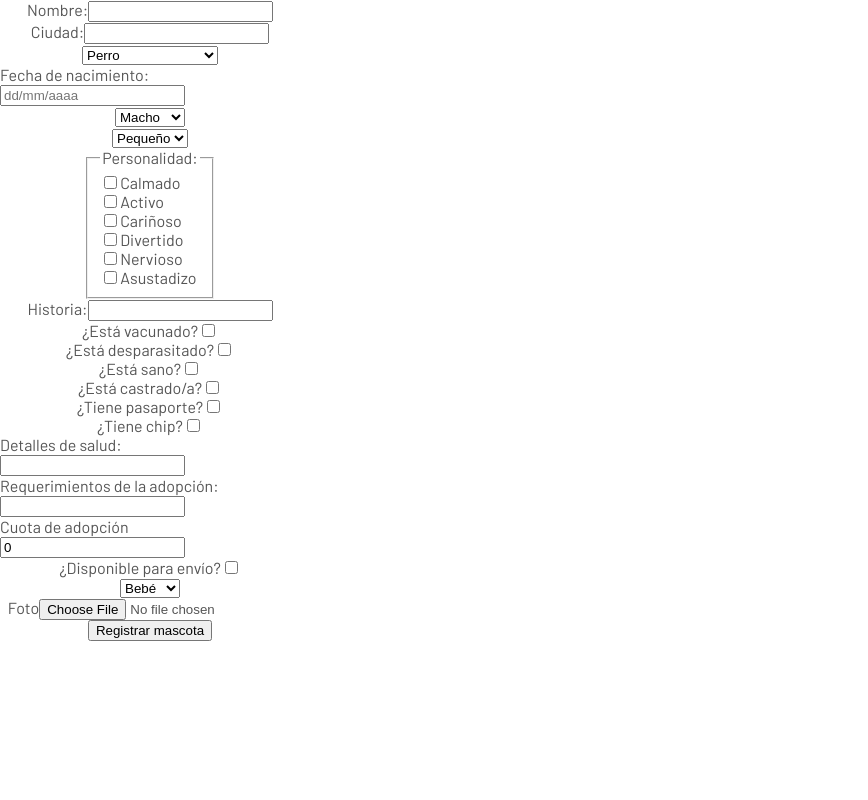
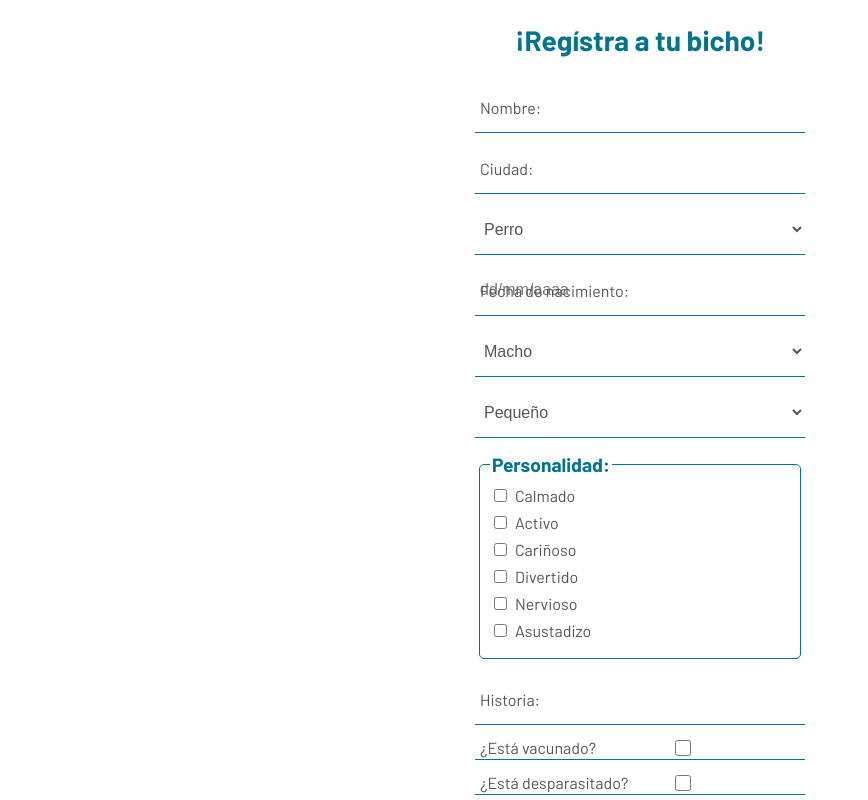
Before and after one commit to jesusp1490/Protectora-FrontEnd, a React (Create React App) app: page /register-pet in a window 1280 px wide. Shown: the top 800 px of the page, without its empty margins (0-868 px from the left). Built offline with nearby package versions, Linux system fonts and the light colour scheme.

Commit message:
Register Pet styles

```diff
--- a/src/Pages/RegisterPet/RegisterPet.jsx
+++ b/src/Pages/RegisterPet/RegisterPet.jsx
@@ -1,6 +1,7 @@
 import React, { useState, useEffect } from "react";
 import axios from "axios";
 import { useNavigate } from "react-router-dom";
+import './_RegisterPet.scss';
 
 const RegisterPet = () => {
   const [name, setName] = useState("");
@@ -90,9 +91,13 @@ const RegisterPet = () => {
   };
 
   return (
+    <div className="registerPet-container">
+
+      <h2>¡Regístra a tu bicho!</h2>
       <form onSubmit={handleRegisterPet}>
-      <div className="RegisterPet_inputbox">
-        <label htmlFor="name" className="RegisterPet_form-label">
+
+        <div className="inputbox">
+          <label htmlFor="name" className="form-label">
             Nombre:
           </label>
           <input
@@ -101,12 +106,12 @@ const RegisterPet = () => {
             value={name}
             onChange={(e) => setName(e.target.value)}
             required
-          className="RegisterPet_form-field"
+            className="form-field"
           />
         </div>
 
-      <div className="RegisterPet_inputbox">
-        <label htmlFor="" className="RegisterPet_form-label">
+        <div className="inputbox">
+          <label htmlFor="" className="form-label">
             Ciudad:
           </label>
           <input
@@ -115,17 +120,17 @@ const RegisterPet = () => {
             value={city}
             onChange={(e) => setCity(e.target.value)}
             required
-          className="RegisterPet_form-field"
+            className="form-field"
           />
         </div>
 
-      <div className="RegisterPet_inputbox">
+        <div className="inputbox">
           <select
             name="species"
             value={species}
             onChange={(e) => setSpecies(e.target.value)}
             required
-          className="RegisterPet_form-field"
+            className="form-field"
           >
             <option value="Dog">Perro</option>
             <option value="Cat">Gato</option>
@@ -140,8 +145,8 @@ const RegisterPet = () => {
           </select>
         </div>
 
-      <div className="RegisterPet_inputbox">
-        <label htmlFor="" className="RegisterPet_form-label">
+        <div className="inputbox">
+          <label htmlFor="" className="form-label">
             Fecha de nacimiento:
           </label>
           <input
@@ -150,31 +155,31 @@ const RegisterPet = () => {
             value={birthday}
             onChange={(e) => setBirthday(e.target.value)}
             required
-          className="RegisterPet_form-field"
+            className="form-field"
             placeholder="dd/mm/aaaa"
           />
         </div>
 
-      <div className="RegisterPet_inputbox">
+        <div className="inputbox">
           <select
             name="sex"
             value={sex}
             onChange={(e) => setSex(e.target.value)}
             required
-          className="RegisterPet_form-field"
+            className="form-field"
           >
             <option value="male">Macho</option>
             <option value="female">Hembra</option>
           </select>
         </div>
 
-      <div className="RegisterPet_inputbox">
+        <div className="inputbox">
           <select
             name="size"
             value={size}
             onChange={(e) => setSize(e.target.value)}
             required
-          className="RegisterPet_form-field"
+            className="form-field"
           >
             <option value="small">Pequeño</option>
             <option value="medium">Mediano</option>
@@ -182,7 +187,7 @@ const RegisterPet = () => {
           </select>
         </div>
 
-      <div className="RegisterPet_inputbox">
+        <div className="inputbox-checkbox">
           <fieldset>
             <legend>Personalidad:</legend>
 
@@ -243,8 +248,8 @@ const RegisterPet = () => {
           </fieldset>
         </div>
 
-      <div className="RegisterPet_inputbox">
-        <label htmlFor="" className="RegisterPet_form-label">
+        <div className="inputbox">
+          <label htmlFor="" className="form-label">
             Historia:
           </label>
           <input
@@ -253,12 +258,12 @@ const RegisterPet = () => {
             value={history}
             onChange={(e) => setHistory(e.target.value)}
             required
-          className="RegisterPet_form-field"
+            className="form-field"
           />
         </div>
 
-      <div className="RegisterPet_inputbox">
-        <label htmlFor="" className="RegisterPet_form-label">
+        <div className="inputbox">
+          <label htmlFor="" className="form-label">
             ¿Está vacunado?
           </label>
           <input
@@ -266,12 +271,12 @@ const RegisterPet = () => {
             name="vaccinated"
             value={true}
             onChange={(e) => setVaccinated(e.target.checked)}
-          className="RegisterPet_form-field"
+            className="form-field"
           />
         </div>
 
-      <div className="RegisterPet_inputbox">
-        <label htmlFor="" className="RegisterPet_form-label">
+        <div className="inputbox">
+          <label htmlFor="" className="form-label">
             ¿Está desparasitado?
           </label>
           <input
@@ -279,12 +284,12 @@ const RegisterPet = () => {
             name="deparasitized"
             value={true}
             onChange={(e) => setDeparasitized(e.target.checked)}
-          className="RegisterPet_form-field"
+            className="form-field"
           />
         </div>
 
-      <div className="RegisterPet_inputbox">
-        <label htmlFor="" className="RegisterPet_form-label">
+        <div className="inputbox">
+          <label htmlFor="" className="form-label">
             ¿Está sano?
           </label>
           <input
@@ -292,12 +297,12 @@ const RegisterPet = () => {
             name="healthy"
             value={true}
             onChange={(e) => setHealthy(e.target.checked)}
-          className="RegisterPet_form-field"
+            className="form-field"
           />
         </div>
 
-      <div className="RegisterPet_inputbox">
-        <label htmlFor="" className="RegisterPet_form-label">
+        <div className="inputbox">
+          <label htmlFor="" className="form-label">
             ¿Está castrado/a?
           </label>
           <input
@@ -305,12 +310,12 @@ const RegisterPet = () => {
             name="castrated"
             value={true}
             onChange={(e) => setCastrated(e.target.checked)}
-          className="RegisterPet_form-field"
+            className="form-field"
           />
         </div>
 
-      <div className="RegisterPet_inputbox">
-        <label htmlFor="" className="RegisterPet_form-label">
+        <div className="inputbox">
+          <label htmlFor="" className="form-label">
             ¿Tiene pasaporte?
           </label>
           <input
@@ -318,12 +323,12 @@ const RegisterPet = () => {
             name="identified"
             value={true}
             onChange={(e) => setIdentified(e.target.checked)}
-          className="RegisterPet_form-field"
+            className="form-field"
           />
         </div>
 
-      <div className="RegisterPet_inputbox">
-        <label htmlFor="" className="RegisterPet_form-label">
+        <div className="inputbox">
+          <label htmlFor="" className="form-label">
             ¿Tiene chip?
           </label>
           <input
@@ -331,12 +336,12 @@ const RegisterPet = () => {
             name="chip"
             value={true}
             onChange={(e) => setChip(e.target.checked)}
-          className="RegisterPet_form-field"
+            className="form-field"
           />
         </div>
 
-      <div className="RegisterPet_inputbox">
-        <label htmlFor="" className="RegisterPet_form-label">
+        <div className="inputbox">
+          <label htmlFor="" className="form-label">
             Detalles de salud:
           </label>
           <input
@@ -344,12 +349,12 @@ const RegisterPet = () => {
             name="healthDetails"
             value={healthDetails}
             onChange={(e) => setHealthDetails(e.target.value)}
-          className="RegisterPet_form-field"
+            className="form-field"
           />
         </div>
 
-      <div className="RegisterPet_inputbox">
-        <label htmlFor="" className="RegisterPet_form-label">
+        <div className="inputbox">
+          <label htmlFor="" className="form-label">
             Requerimientos de la adopción:
           </label>
           <input
@@ -358,12 +363,12 @@ const RegisterPet = () => {
             value={adoptionReq}
             onChange={(e) => setAdoptionReq(e.target.value)}
             required
-          className="RegisterPet_form-field"
+            className="form-field"
           />
         </div>
 
-      <div className="RegisterPet_inputbox">
-        <label htmlFor="" className="RegisterPet_form-label">
+        <div className="inputbox">
+          <label htmlFor="" className="form-label">
             Cuota de adopción
           </label>
           <input
@@ -372,12 +377,12 @@ const RegisterPet = () => {
             value={adoptionFee}
             onChange={(e) => setAdoptionFee(e.target.value)}
             required
-          className="RegisterPet_form-field"
+            className="form-field"
           />
         </div>
 
-      <div className="RegisterPet_inputbox">
-        <label htmlFor="" className="RegisterPet_form-label">
+        <div className="inputbox">
+          <label htmlFor="" className="form-label">
             ¿Disponible para envío?
           </label>
           <input
@@ -385,17 +390,17 @@ const RegisterPet = () => {
             name="delivery"
             value={true}
             onChange={(e) => setDelivery(e.target.checked)}
-          className="RegisterPet_form-field"
+            className="form-field"
           />
         </div>
 
-      <div className="RegisterPet_inputbox">
+        <div className="inputbox">
           <select
             name="age"
             value={age}
             onChange={(e) => setAge(e.target.value)}
             required
-          className="RegisterPet_form-field"
+            className="form-field"
           >
             <option value="baby">Bebé</option>
             <option value="young">Joven</option>
@@ -403,8 +408,8 @@ const RegisterPet = () => {
           </select>
         </div>
 
-      <div className="RegisterPet_inputbox">
-        <label htmlFor="" className="RegisterPet_form-label">
+        <div className="inputbox">
+          <label htmlFor="" className="form-label">
             Foto
           </label>
           <input
@@ -413,11 +418,12 @@ const RegisterPet = () => {
             name="image"
             accept="image/*"
             onChange={handleImageChange}
-          className="RegisterPet_form-field"
+            className="form-field"
           />
         </div>
-      <button type="submit">Registrar mascota</button>
+        <button className='btn-registerPet' type="submit">Registrar mascota</button>
       </form>
+    </div>
   );
 };
 
--- /dev/null
+++ b/src/Pages/RegisterPet/_RegisterPet.scss
@@ -0,0 +1,152 @@
+@import '../../Styles/Utils/variables';
+
+.registerPet-container {
+    display: flex;
+    flex-direction: column;
+    align-items: center;
+    justify-content: center;
+    margin-left: 20px;
+    margin-right: 20px;
+    overflow: hidden;
+}
+
+h2 {
+    font-size: 28px;
+    margin-bottom: 20px;
+    text-align: center;
+    color: $color-primary;
+    font-weight: bold;
+    width: 300px;
+}
+
+form {
+    width: 300px;
+    display: flex;
+    flex-direction: column;
+    align-items: center;
+}
+
+.inputbox {
+    position: relative;
+    margin: 5px;
+    width: 330px;
+    border-bottom: 1px solid $color-primary;
+}
+
+.inputbox label {
+    background-color: transparent;
+    position: absolute;
+    top: 50%;
+    left: 5px;
+    transform: translateY(-50%);
+    color: $color-gray;
+    font-size: 1em;
+    pointer-events: none;
+    transition: top 0.5s;
+}
+
+.inputbox input:focus+label-name,
+.inputbox input:valid+label {
+    top: -25px;
+}
+
+.inputbox input[type="checkbox"] {
+
+    width: 16px;
+    height: 16px;
+    margin-top: 5px;
+    margin-left: 200px;
+}
+
+.inputbox input {
+    width: 100%;
+    height: 50px;
+    background-color: transparent;
+    border: none;
+    outline: none;
+    font-size: 1em;
+    padding: 0 35px 0 5px;
+    color: $color-gray;
+    transition: border-bottom 0.5s;
+}
+
+.inputbox input:focus~label {
+    top: -25px;
+}
+
+//Options
+.inputbox select {
+    width: 100%;
+    height: 50px;
+    background-color: transparent;
+    border: none;
+    outline: none;
+    font-size: 1em;
+    padding: 0 35px 0 5px;
+    color: $color-gray;
+    transition: border-bottom 0.5s;
+}
+
+.inputbox select:focus {
+    border-bottom: 1px solid $color-primary;
+}
+
+.inputbox select option {
+    border: none;
+}
+
+.inputbox select:focus option {
+    border-bottom: 1px solid $color-primary;
+}
+
+
+//Personality
+.inputbox-checkbox {
+    margin: 10px;
+}
+
+fieldset {
+    border: 1px solid $color-primary;
+    border-radius: 5px;
+    width: 300px;
+    padding: 10px;
+}
+
+legend {
+    font-size: 1.2em;
+    font-weight: bold;
+    color: $color-primary;
+}
+
+.inputbox-checkbox div {
+    display: flex;
+    align-items: center;
+    margin-bottom: 8px;
+}
+
+input[type="checkbox"] {
+    margin-right: 8px;
+}
+
+label {
+    font-size: 1em;
+    color: $color-gray;
+}
+
+
+.btn-registerPet {
+    width: 200px;
+    height: 40px;
+    padding: 10px;
+    background-color: $color-primary;
+    color: $color-white;
+    border: none;
+    cursor: pointer;
+    transition: background-color 0.3s;
+    border-radius: 5px;
+    margin-top: 80px;
+
+    &:hover {
+        background-color: #45a049;
+    }
+}
```
Also changed, not shown: src/Pages/RegisterPage/_RegisterPage.scss (line endings or trailing spaces), src/Pages/RegisterPet/_RegisterPer.scss (deleted). Lines whose indentation alone changed are shown as unchanged.
